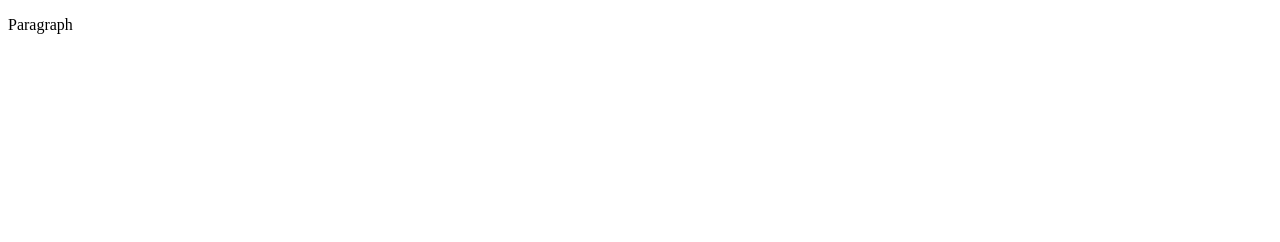
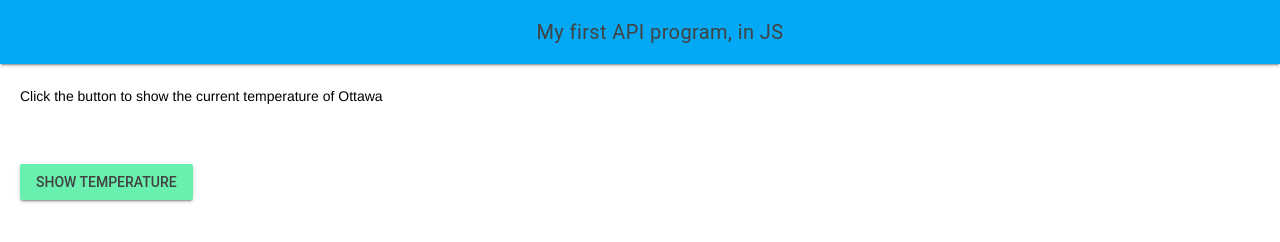
Before and after one commit to MTHS-ICD2O-1-2023/ICD2O-Unit-6-03-hai-tran-2, a plain HTML site: page index.html in a window 1280 px wide. Drawn offline with nearby package versions, Linux system fonts and the light colour scheme.

Commit message:
add webpage

```diff
--- a/css/style.css
+++ b/css/style.css
@@ -1,4 +1,30 @@
-/* Created by: Mr. Coxall
-* Created on: Sep 2020
+/* Created by: Hai Tran
+* Created on: May 2024
 * This file contains the CSS for index.html
 */
+
+.mdl-layout__header-row {
+  align-items: center;
+  justify-content: center;
+}
+
+.mdl-layout__content {
+  padding-left: 15pt;
+  padding-right: 15pt;
+  padding-top: 15pt;
+}
+
+body {
+  background-color: #fff;
+}
+
+p {
+  color: rgb(0 0 0);
+  font-family: Helvetica, Arial, sans-serif;
+  font-size: 1.5rem;
+  padding-top: 5pt;
+}
+
+img {
+  height: 200px;
+}
--- a/index.html
+++ b/index.html
@@ -1,9 +1,55 @@
 <!DOCTYPE html>
-<html>
+<html lang="en-ca">
   <head>
-    <title>Title</title>
+    <meta charset="utf-8" />
+    <meta
+      name="description"
+      content="API program, in JS"
+    />
+    <meta name="keywords" content="mths, ICD2O" />
+    <meta name="author" content="Hai Tran" />
+    <meta name="viewport" content="width=device-width, initial-scale=1.0" />
+    <link rel="stylesheet" href="./css/style.css" />
+    <link
+      rel="stylesheet"
+      href="https://fonts.googleapis.com/icon?family=Material+Icons"
+    />
+    <link
+      rel="stylesheet"
+      href="https://code.getmdl.io/1.3.0/material.light_blue-green.min.css"
+    />
+    <link rel="apple-touch-icon" sizes="180x180" href="apple-touch-icon.png" />
+    <link rel="icon" type="image/png" sizes="32x32" href="favicon-32x32.png" />
+    <link rel="icon" type="image/png" sizes="16x16" href="favicon-16x16.png" />
+    <link rel="manifest" href="site.webmanifest" />
+    <title>My first API program, in JS</title>
   </head>
   <body>
-    <p>Paragraph</p>
+    <script defer src="https://code.getmdl.io/1.3.0/material.min.js"></script>
+    <script src="./js/script.js"></script>
+    <div class="mdl-layout mdl-js-layout mdl-layout--fixed-header">
+      <header class="mdl-layout__header">
+        <div class="mdl-layout__header-row">
+          <span class="mdl-layout-title"
+            >My first API program, in JS</span
+          >
+        </div>
+      </header>
+      <main class="mdl-layout__content">
+        <p>Click the button to show the current temperature of Ottawa</p>
+        <br />
+        <br />
+        <form action="#" method="get" id="form_API">
+          <button class="mdl-button mdl-js-button mdl-button--raised mdl-js-ripple-effect mdl-button--accent" onclick="showCurrentTemperature()" type="button">
+            show temperature
+          </button>
+        </form>
+        <br />
+        <br />
+        <div class="page-content-answer">
+          <div id="result"></div>
+        </div>
+      </main>
+    </div>
   </body>
 </html>
--- a/js/script.js
+++ b/js/script.js
@@ -1,5 +1,28 @@
 // Copyright (c) 2020 Mr. Coxall All rights reserved
 //
-// Created by: Mr. Coxall
-// Created on: Sep 2020
+// Created by: Hai Tran
+// Created on: May 2024
 // This file contains the JS functions for index.html
+
+"use strict"
+
+/**
+ * Get API info.
+ */
+
+async function showCurrentTemperature() {
+  try {
+    const resultJSON = await fetch("https://api.openweathermap.org/data/2.5/weather?lat=45.4211435&lon=-75.6900574&appid=fe1d80e1e103cff8c6afd190cad23fa5")
+    const jsonData = await resultJSON.json()
+    //console.log(jsonData)
+    const currentWeather = jsonData["weather"][0]["description"]
+    const weatherIcon = jsonData["weather"][0]["icon"]
+    const urlAddress = "https://openweathermap.org/img/wn/" + weatherIcon + "@2x.png"
+    let img = document.createElement("img")
+    img.src = urlAddress
+    document.getElementById("result").appendChild(img)
+    document.getElementById("result").innerHTML = document.getElementById("result").innerHTML + "<br />" + "The current weather is " + currentWeather
+  } catch (error) {
+    console.error(error)
+  }
+}
```
Also changed, not shown: android-chrome-192x192.png (added), android-chrome-512x512.png (added), apple-touch-icon.png (added), favicon-16x16.png (added), favicon-32x32.png (added), favicon.ico (added), site.webmanifest (added).
